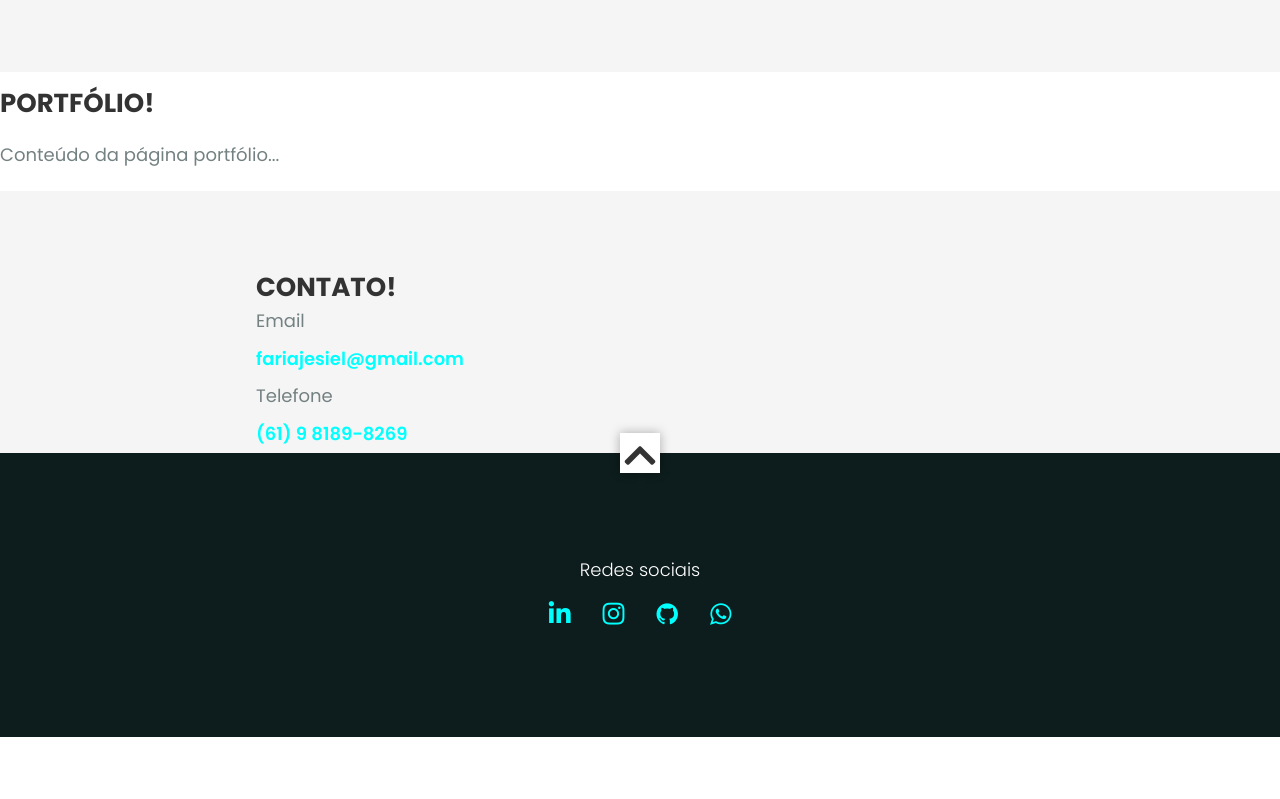
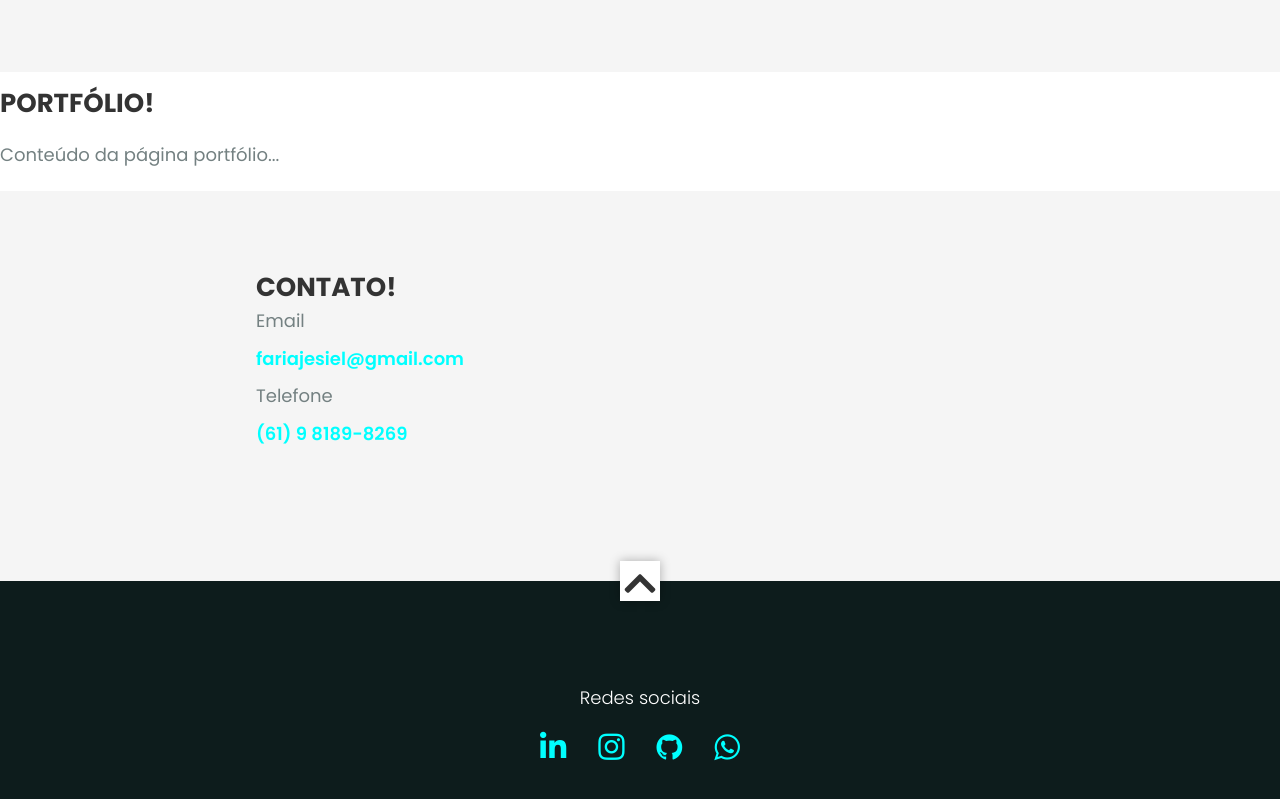
Before and after one commit to Jesiel15/portfolio-angular, an Angular app: page /redes-sociais in a window 1280 px wide. Shown: the part 1752-2551 px from the top of the page. Before the commit the page ends 2489 px from the top, so only its background shows below. Built offline with nearby package versions, Linux system fonts and the light colour scheme; some icons are missing.

Commit message:
Ajuste scss do contato

```diff
--- a/src/app/pages/contato/contato.component.scss
+++ b/src/app/pages/contato/contato.component.scss
@@ -1,6 +1,7 @@
 .container-contato {
   padding-left: 20%;
   background-color: var(--color-grey);
+  padding-bottom: 10%;
 }
 
 h1 {
--- a/src/app/pages/redes-sociais/redes-sociais.component.scss
+++ b/src/app/pages/redes-sociais/redes-sociais.component.scss
@@ -1,6 +1,7 @@
 .container-redes-sociais {
   padding-left: 20%;
   background-color: var(--color-bg-primary);
+  padding-bottom: 4%;
 }
 
 /* 15. footer
@@ -44,7 +45,7 @@
 
 .footer__social a {
   color: var(--color-cyan);
-  font-size: 25px; /* Tamanho padrão do ícone */
+  font-size: 30px; /* Tamanho padrão do ícone */
   padding: 0px 16px 16px 16px;
   display: inline-block; /* Garantindo que o link se comporte como um bloco de nível inline */
   transition: transform 0.3s ease; /* Transição suave para o aumento */
```
